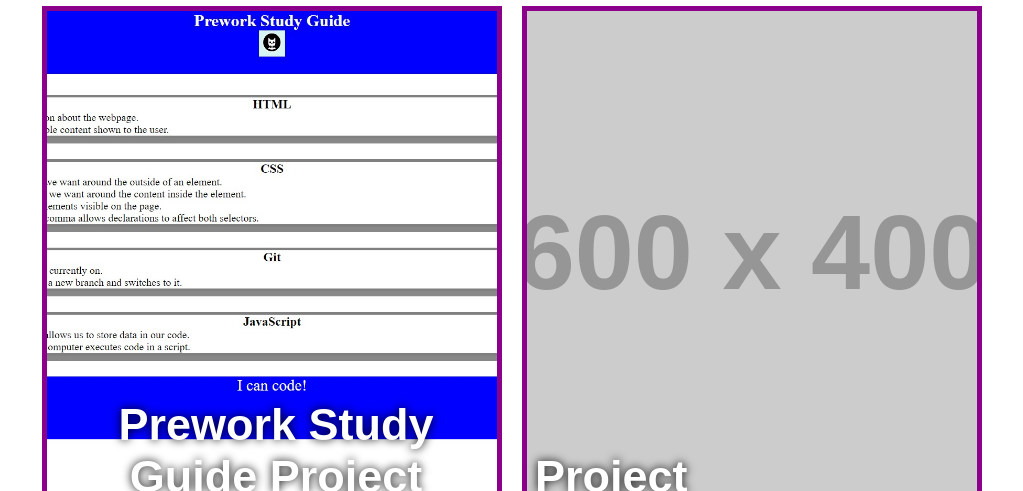
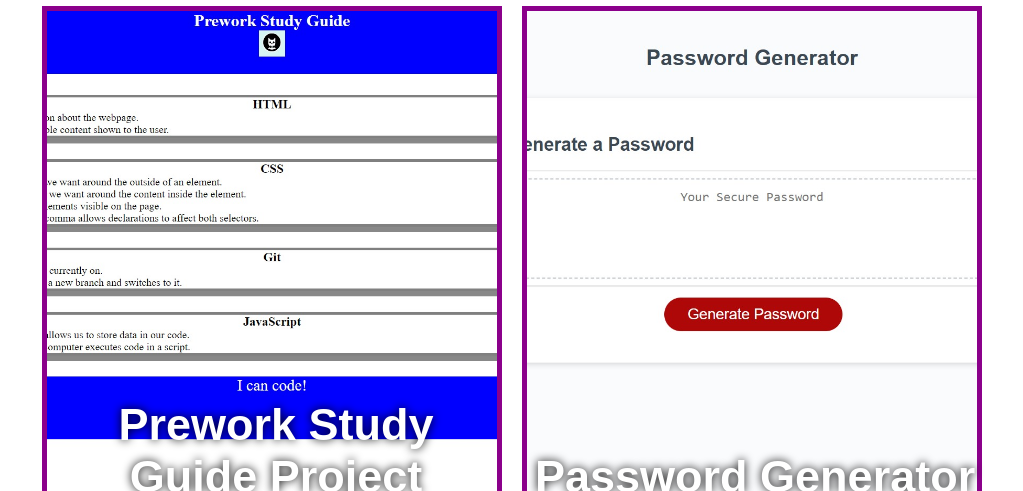
Before and after one commit to cazthetraveler/Luis-Olmos-Portfolio, a plain HTML site: page index.html in a window 1280 px wide. Shown: the part 1780-2271 px from the top of the page, without its empty margins (253-1276 px from the left). Drawn offline with Linux system fonts and the light colour scheme; placeholder pictures from the web are drawn by us.

Commit message:
added the password generator project link

```diff
--- a/index.html
+++ b/index.html
@@ -58,9 +58,9 @@
                 </div>
 
                 <div class="card">
-                    <a href="">
-                        <img src="https://placehold.co/600x400" alt="Placeholder Image">
-                        <h4>Project</h4>
+                    <a href="https://cazthetraveler.github.io/Password-Generator/">
+                        <img src="./images/password-gen.jpg" alt="Password Generator Project">
+                        <h4>Password Generator</h4>
                     </a>
                 </div>
 
```
Also changed, not shown: images/password-gen.jpg (added).
